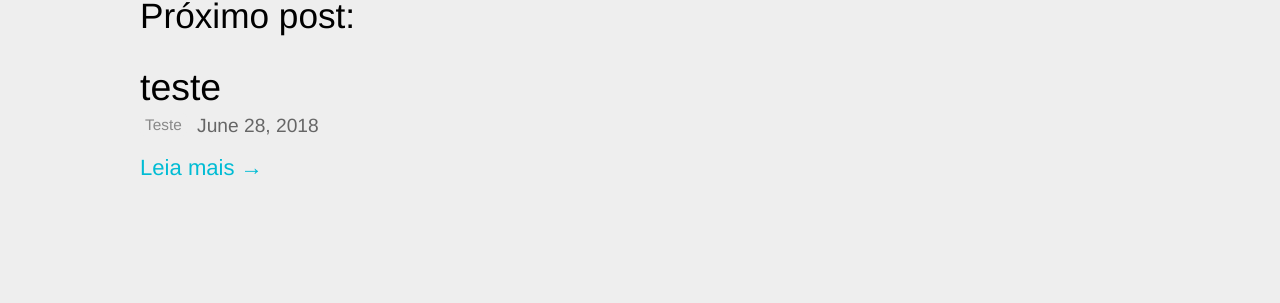
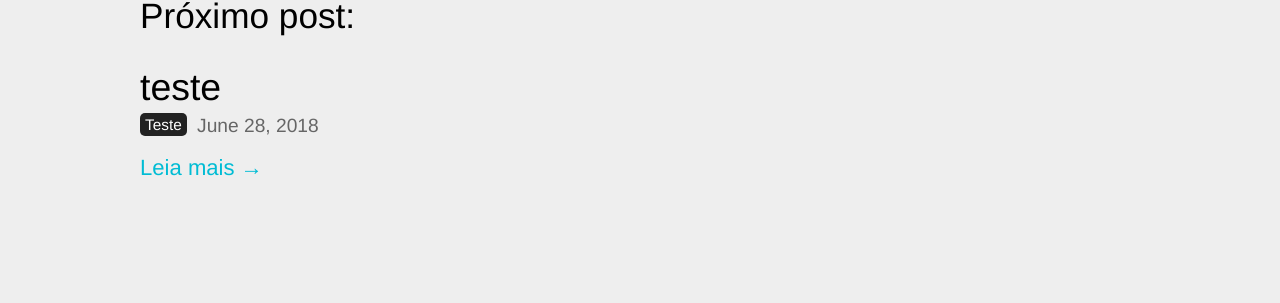
Before and after one commit to Kelvao/kelvao.github.io, a Jekyll site: the page built from _posts/2018-06-27-primeiro-post.md, in a window 1280 px wide. Shown: the part 3492-3795 px from the top of the page. Built offline with Jekyll 4.4.1, drawn with Linux system fonts in a browser that asks for light colours.

Commit message:
Updated '_layouts/post.html' via CloudCannon

```diff
--- a/_layouts/post.html
+++ b/_layouts/post.html
@@ -41,7 +41,7 @@ layout: page
 		{% if page.next %}
 		    <h2>Próximo post:</h2>
 		    <div class="blog-post">
-				{% include post-summary.html post=page.next %}
+				{% include post-summary-navigation.html post=page.next %}
 		    </div>
 		{% endif %}
 		{% if page.next && page.previous %}
@@ -50,7 +50,7 @@ layout: page
 	    {% if page.previous %}
 	        <h2>Post anterior:</h2>
 		    <div class="blog-post">
-			    {% include post-summary.html post=page.previous %}
+			    {% include post-summary-navigation.html post=page.previous %}
 			</div>
 		{% endif %}
 	</div>
```
